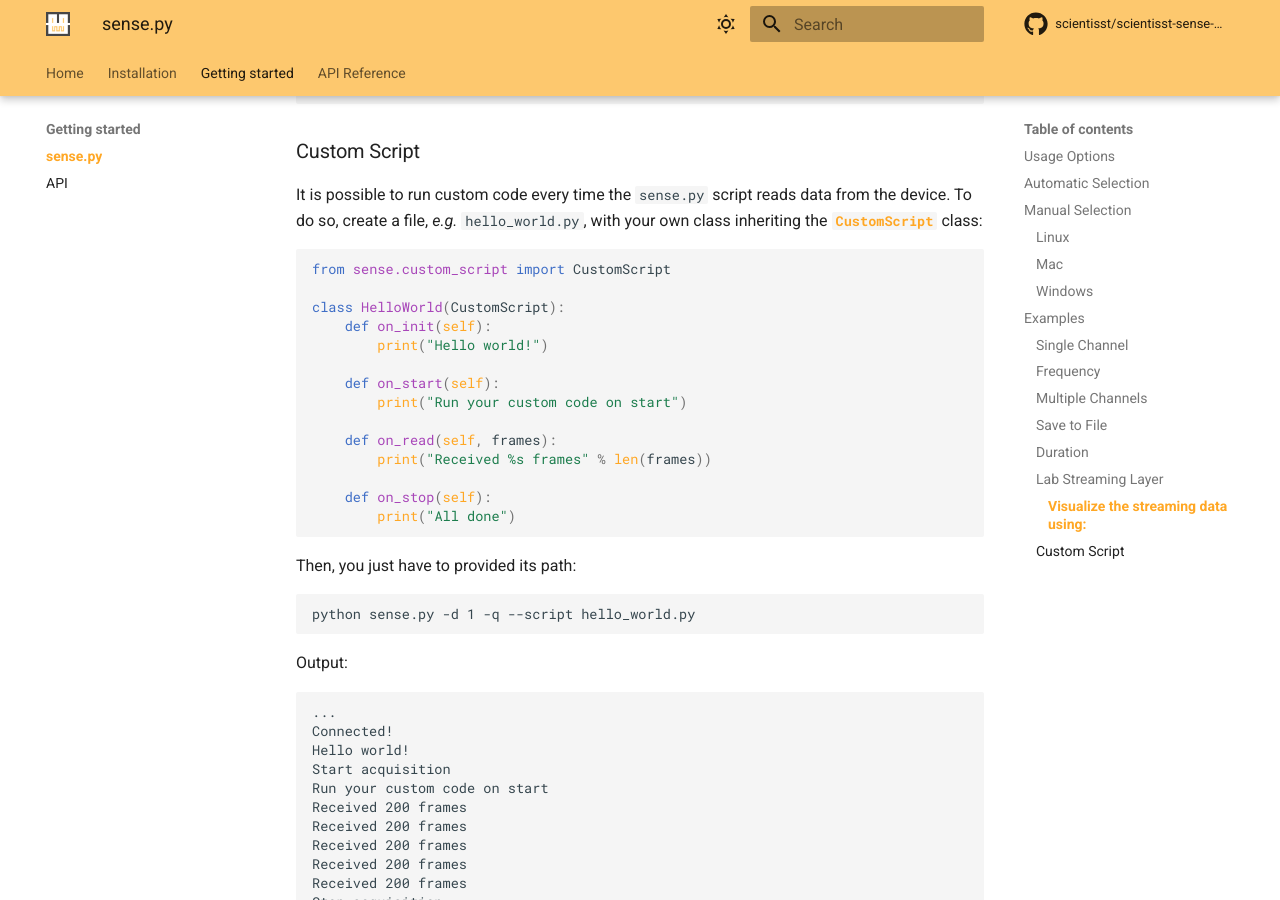
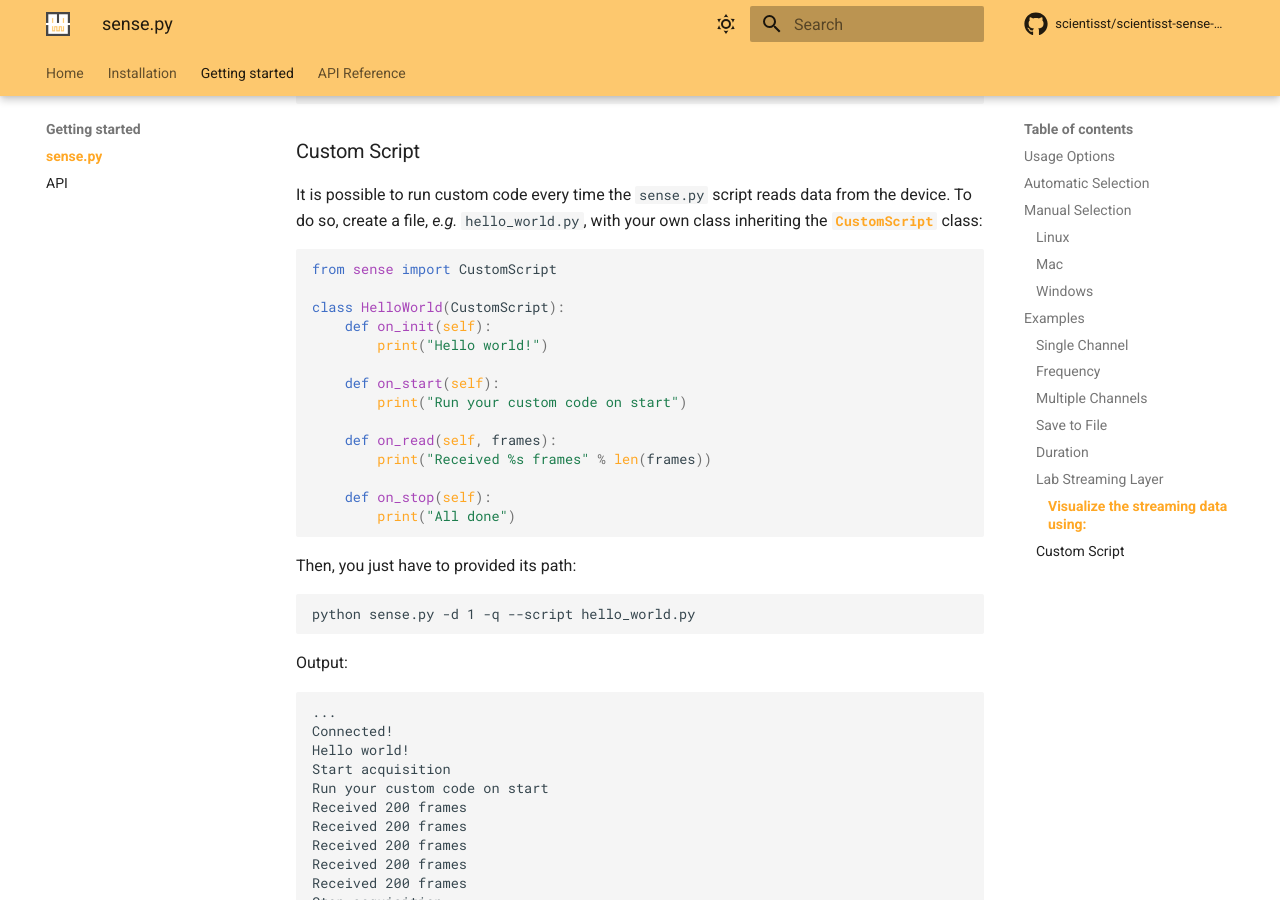
Before and after one commit to scientisst/scientisst-sense-api-python, an MkDocs documentation site: the page built from docs/getting-started/sense.md, in a window 1280 px wide and 900 px high, scrolled down 3452 px. Built offline with MkDocs 1.6.1 and Material for MkDocs 9.7.7, drawn with Linux system fonts in a browser that asks for light colours; comment, search, counter and statistics services are not loaded.

Commit message:
docs: correct reference to CustomScript

````diff
--- a/docs/getting-started/sense.md
+++ b/docs/getting-started/sense.md
@@ -157,10 +157,10 @@
 
 ### Custom Script
 
-It is possible to run custom code every time the `sense.py` script reads data from the device. To do so, create a file, *e.g.* `hello_world.py`, with your own class inheriting the [`CustomScript`](https://github.com/scientisst/scientisst-sense-api-python/blob/main/sense/custom_script.py) class:
+It is possible to run custom code every time the `sense.py` script reads data from the device. To do so, create a file, *e.g.* `hello_world.py`, with your own class inheriting the [`CustomScript`](https://github.com/scientisst/scientisst-sense-api-python/blob/main/sense_src/custom_script.py) class:
 
 ```python
-from sense.custom_script import CustomScript
+from sense import CustomScript
 
 class HelloWorld(CustomScript):
     def on_init(self):
````
